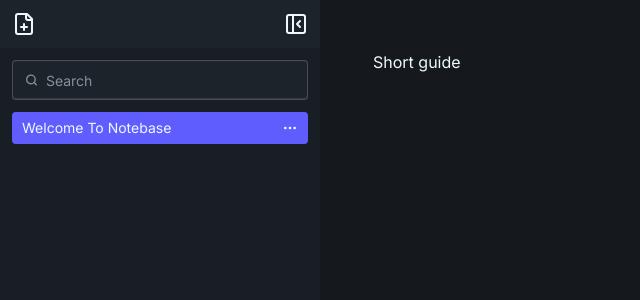
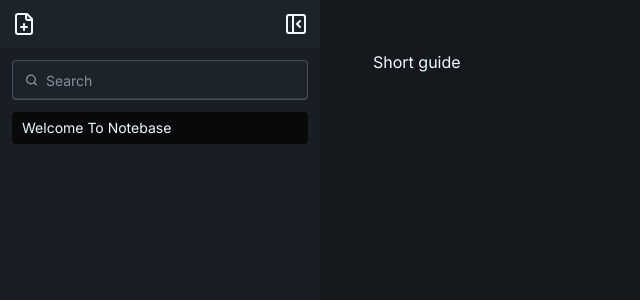
Before and after one commit to jamiewilliamsxyz/notebase, a React (Vite) app: page / in a window 1280 px wide. Shown: the top 300 px of the page, without its empty margins (0-640 px from the left). Built offline with nearby package versions, Linux system fonts and the light colour scheme.

Commit message:
Remove unfinished dropdown menu & ajust background colour of NoteItem when selected

```diff
--- a/src/components/features/sidebar/NoteItem.jsx
+++ b/src/components/features/sidebar/NoteItem.jsx
@@ -1,6 +1,5 @@
 import { useContext, useState, useEffect } from "react";
 import { WorkspaceContext } from "../../../context/WorkspaceContext";
-import { Ellipsis, Trash, PenLine } from "lucide-react";
 
 export const NoteItem = ({ id, title }) => {
   const { openNote, noteOpen } = useContext(WorkspaceContext);
@@ -20,30 +19,10 @@ export const NoteItem = ({ id, title }) => {
       <a
         onClick={() => openNote(id)}
         className={`${
-          isSelected ? "bg-primary" : ""
+          isSelected ? "bg-neutral" : ""
         } text-sm mb-1.5 px-2.5 py-1.5 transition-colors duration-300 ease-in-out dropdown dropdown-right flex flex-row justify-between`}
       >
         {title}
-        <div tabIndex={0} role="button">
-          <Ellipsis className="w-4 h-4" />
-        </div>
-
-        <ul
-          tabIndex={0}
-          className="dropdown-content menu bg-base-100 rounded-box z-1 w-52 p-2 shadow"
-        >
-          <li>
-            <a className="flex flex-row gap-3">
-              <PenLine className="w-6 h-6" /> Rename
-            </a>
-          </li>
-          <li>
-            <a className="flex flex-row gap-3">
-              <Trash className="w-6 h-6" />
-              Delete
-            </a>
-          </li>
-        </ul>
       </a>
     </li>
   );
```
